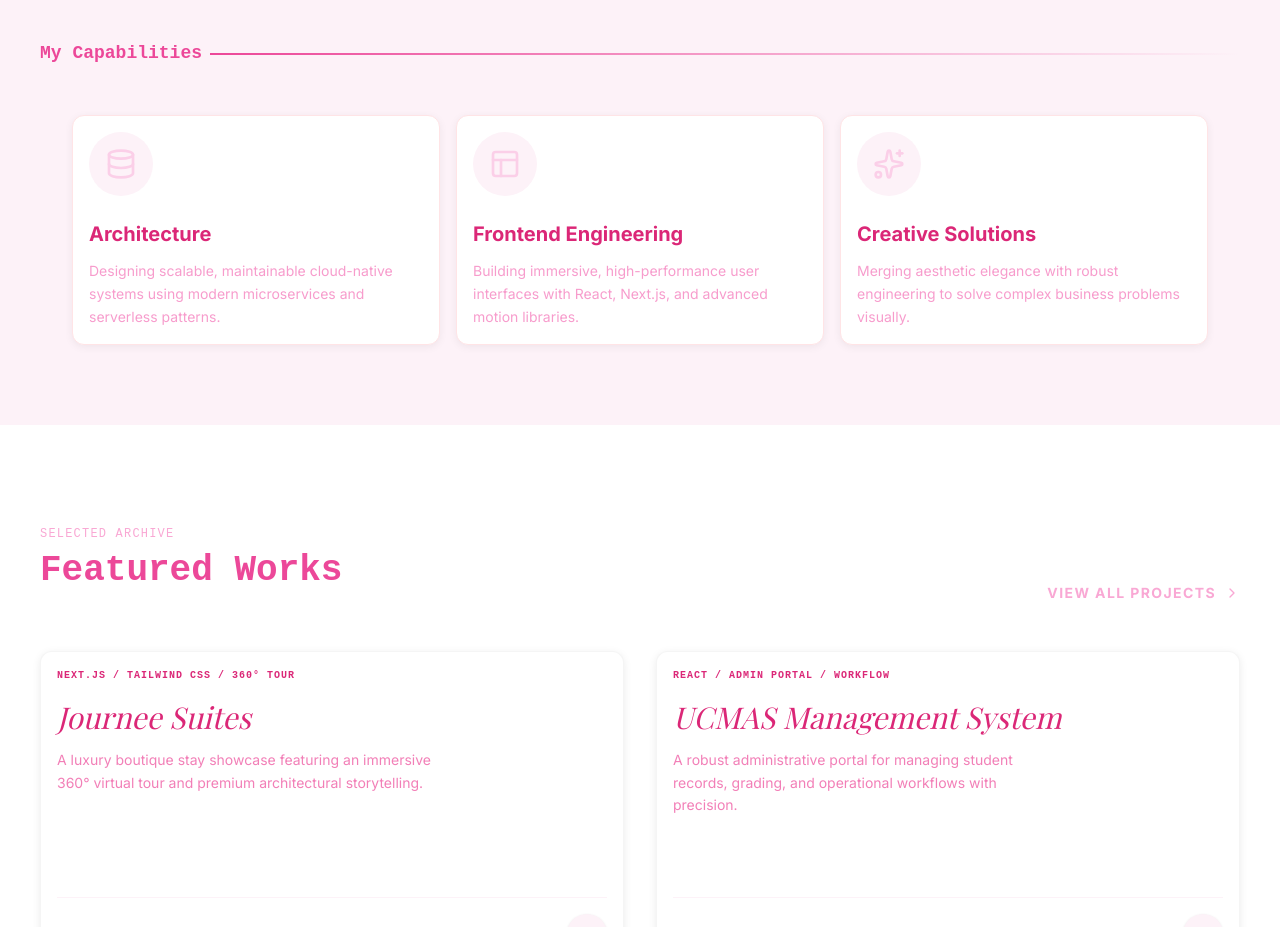
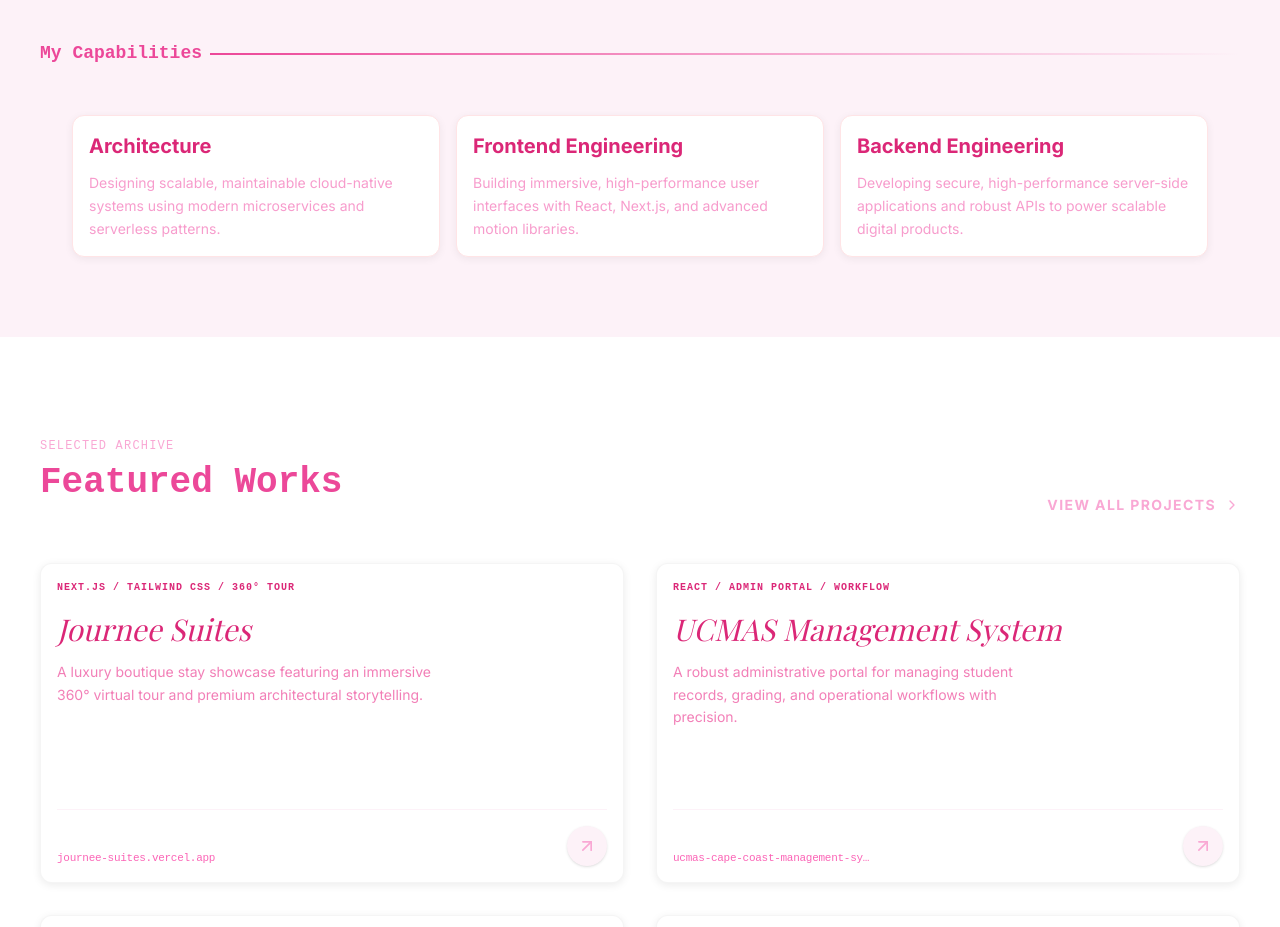
Before and after one commit to michelleamfo2007-blip/chelles-portfolio, a React (Vite) app: page / in a window 1280 px wide. Shown: the part 1180-2107 px from the top of the page. Built offline with nearby package versions, Linux system fonts and the light colour scheme; a web font is replaced by a local one.

Commit message:
style: remove icons and update wording based on feedback

```diff
--- a/src/pages/About.tsx
+++ b/src/pages/About.tsx
@@ -5,8 +5,8 @@ import { Heart, Briefcase, GraduationCap, MapPin, Sparkles, Target, Zap, Coffee,
 
 export const About = () => {
   const milestones = [
-    { year: "2024", title: "Full Stack Certification", desc: "Advanced engineering and cloud architecture." },
-    { year: "2025", title: "Lead Developer", desc: "Spearheading high-impact digital products." },
+    { year: "2024", title: "Coding Journey Begins", desc: "Started learning how to code and building foundations." },
+    { year: "2025", title: "Full Stack Certification", desc: "Advanced engineering and cloud architecture." },
     { year: "2026", title: "Founder, Dev with Mercedes", desc: "Building a bridge between design and engineering." }
   ];
 
@@ -184,7 +184,6 @@ export const About = () => {
                        { icon: <Heart className="w-6 h-6" />, label: "Design", desc: "Passionate about minimalism." }
                      ].map((item, i) => (
                        <div key={i} className="card group hover:-translate-y-1 transition-transform">
-                          <div className="text-pink-600 mb-4 bg-pink-50 w-12 h-12 rounded-full flex items-center justify-center group-hover:bg-pink-600 group-hover:text-white transition-colors">{item.icon}</div>
                           <div className="text-sm font-bold uppercase tracking-widest text-pink-950 mb-2">{item.label}</div>
                           <div className="text-pink-800/60 text-xs leading-relaxed uppercase font-medium">{item.desc}</div>
                        </div>
@@ -206,7 +205,6 @@ export const About = () => {
       {/* Philosophy Callout */}
       <section className="section py-32 bg-pink-50">
         <div className="max-w-4xl mx-auto px-4 md:px-6 text-center">
-           <Heart className="w-16 h-16 text-pink-500 mx-auto mb-10 opacity-80" />
            <h3 className="text-4xl md:text-6xl font-serif italic text-pink-950 tracking-tighter leading-tight mb-12">
              "I don't just build websites. I engineer digital legacies that feel alive."
            </h3>
--- a/src/pages/Home.tsx
+++ b/src/pages/Home.tsx
@@ -43,8 +43,8 @@ export const Home = () => {
       icon: <Layout className="w-8 h-8" />
     },
     {
-      title: "Creative Solutions",
-      description: "Merging aesthetic elegance with robust engineering to solve complex business problems visually.",
+      title: "Backend Engineering",
+      description: "Developing secure, high-performance server-side applications and robust APIs to power scalable digital products.",
       icon: <Sparkles className="w-8 h-8" />
     }
   ];
@@ -143,9 +143,6 @@ export const Home = () => {
                 key={idx}
                 className="vendor-card group"
               >
-                <div className="text-pink-600 mb-6 group-hover:scale-110 group-hover:text-pink-500 transition-all origin-left bg-pink-100 w-16 h-16 rounded-full flex items-center justify-center">
-                  {service.icon}
-                </div>
                 <h3 className="text-xl font-bold mb-3 text-pink-950">{service.title}</h3>
                 <p className="text-pink-800/70 text-sm leading-relaxed">{service.description}</p>
               </motion.div>
--- a/src/pages/Work.tsx
+++ b/src/pages/Work.tsx
@@ -122,9 +122,6 @@ export const Work = () => {
           <div className="grid md:grid-cols-2 gap-16 items-center">
             <div className="relative">
               <div className="aspect-square bg-white border border-pink-100 rounded-3xl p-12 flex flex-col justify-center shadow-xl shadow-pink-900/5">
-                 <div className="text-pink-600 mb-8">
-                    <CheckCircle2 className="w-16 h-16" />
-                 </div>
                  <h3 className="text-3xl font-serif italic mb-6 text-pink-950">Quality without compromise.</h3>
                  <p className="text-pink-800/80 text-base leading-relaxed">
                     I believe that the "invisible" parts of a project—the clean code,
```
